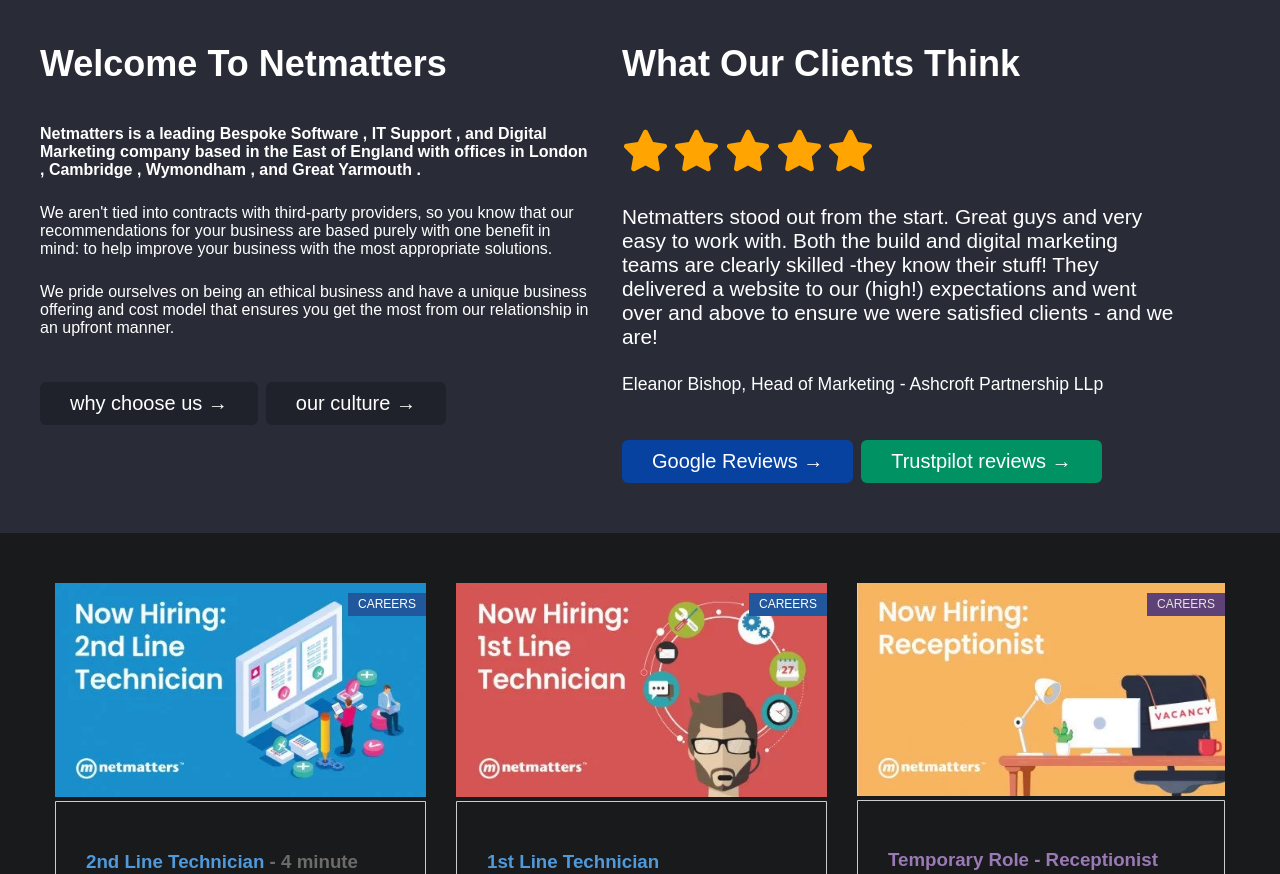
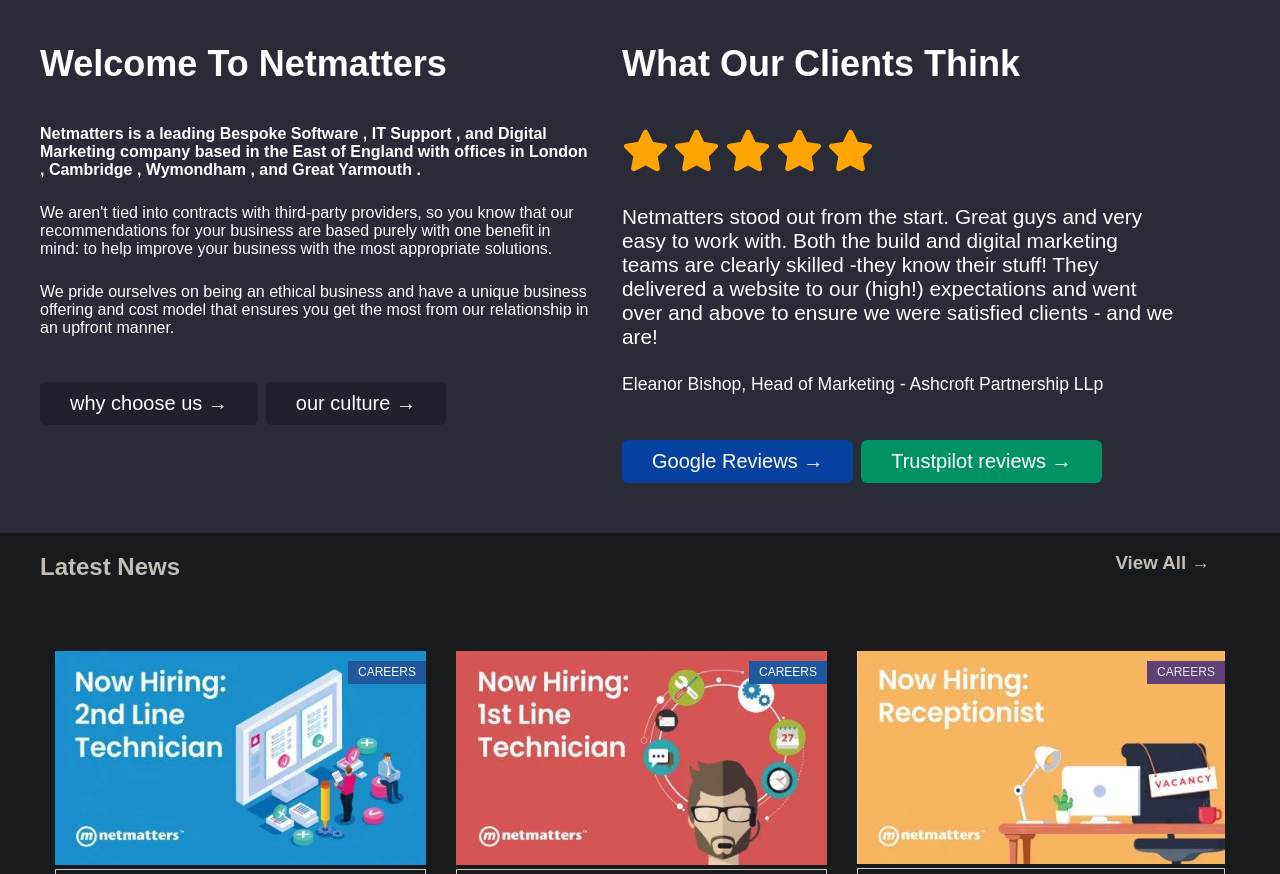
Before and after one commit to DanielH208/example_homepage, a PHP site: page / in a window 1280 px wide. Shown: the part 906-1780 px from the top of the page. Run offline with PHP 8.4, Linux system fonts and the light colour scheme.

Commit message:
Added responsive header and footer for the news articles section

```diff
--- a/css/application.css
+++ b/css/application.css
@@ -328,6 +328,18 @@
   border-color: rgb(120, 112, 99);
 }
 
+.heading-container {
+  display: flex;
+  color: #c2bdb5;
+  justify-content: space-between;
+  margin: 0px;
+}
+
+.smallestvp-view-all {
+  text-align: center;
+  display: none;
+}
+
 footer {
   background-color: #282a36;
   color: white;
@@ -400,6 +412,15 @@
     width: 100%;
     flex-wrap: wrap;
   }
+  .heading-container {
+    width: 100%;
+  }
+  #articles-bar-view-all {
+    display: none;
+  }
+  .smallestvp-view-all {
+    display: block;
+  }
 }
 @media (max-width: 991px) {
   .link-row {
@@ -434,6 +455,9 @@
     flex-wrap: nowrap;
     justify-content: space-between;
   }
+  .heading-container {
+    width: 720px;
+  }
 }
 @media (min-width: 992px) {
   .container {
@@ -456,6 +480,9 @@
   .col-clients, .col-welcome {
     width: 46%;
   }
+  .heading-container {
+    width: 940px;
+  }
 }
 @media (min-width: 1260px) {
   .container {
@@ -473,6 +500,9 @@
   .article-one, .article-two, .article-three {
     padding: 0px 15px;
   }
+  .heading-container {
+    width: 1170px;
+  }
 }
 
 /*# sourceMappingURL=application.css.map */
--- a/index.html
+++ b/index.html
@@ -124,7 +124,15 @@
             <div class="bar">
                 <div class="container">
                     <div class="heading-container">
-
+                        <h2 id="articles-bar-latest-news">
+                            <strong>Latest News</strong>
+                        </h2>
+                        <h3 id="articles-bar-view-all">
+                            <a>
+                                View All
+                                <strong>&rarr;</strong>
+                            </a>
+                        </h3>
                     </div>
                 </div>
             </div>
@@ -214,6 +222,12 @@
                         </div>
                     </div>
                 </div>
+            </div>
+            <div class="smallestvp-view-all">
+                <a>View All</a>
+                <strong>
+                    &rarr;
+                </strong>
             </div>
         </div>
 
--- a/scss/application.scss
+++ b/scss/application.scss
@@ -351,6 +351,18 @@
     border-color: rgb(120, 112, 99);
 }
 
+.heading-container {
+    display: flex;
+    color: #c2bdb5;
+    justify-content: space-between;
+    margin: 0px;
+}
+
+.smallestvp-view-all {
+    text-align: center;
+    display: none;
+}
+
 
 
 // FOOTER
@@ -436,6 +448,16 @@
         flex-wrap: wrap;
 
     }
+    .heading-container {
+        width: 100%;
+    }
+    #articles-bar-view-all{
+        display: none;
+    }
+    .smallestvp-view-all {
+        display: block;
+    }
+
 }
 
 @media (max-width: 991px) {
@@ -473,6 +495,9 @@
         flex-wrap: nowrap;
         justify-content: space-between;
     }
+    .heading-container {
+        width: 720px;
+    }
 }
 
 
@@ -500,6 +525,9 @@
     .col-clients, .col-welcome {
         width: 46%;
     }
+    .heading-container {
+        width: 940px;
+    }
 
 }
 
@@ -521,6 +549,9 @@
     .article-one, .article-two, .article-three {
         padding: 0px 15px;
     }
+    .heading-container {
+        width: 1170px;
+    }
 
 
 }
```
Also changed, not shown: 1 other file.
